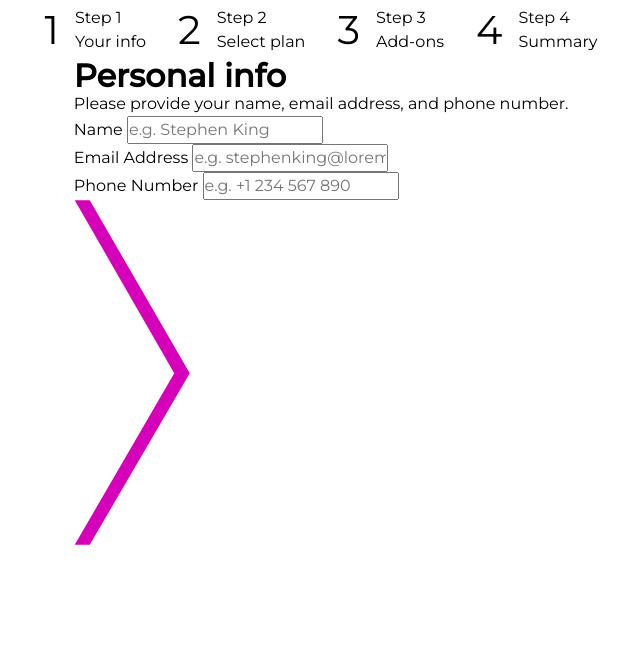
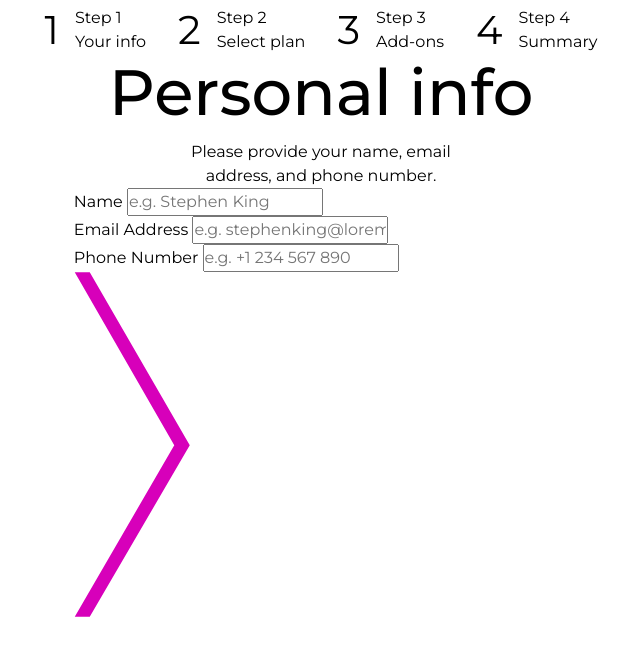
Before and after one commit to c0dehamster/multi-step-form-redesign, a SvelteKit app: page / in a window 1280 px wide. Shown: the top 656 px of the page, without its empty margins (319-959 px from the left). Built offline with nearby package versions, Linux system fonts and the light colour scheme.

Commit message:
Rough layout of the page header

```diff
--- a/src/routes/style.css
+++ b/src/routes/style.css
@@ -110,6 +110,12 @@ select {
 	--font-size-800: 3rem;
 	--font-size-900: 4rem;
 
+	--font-size-heading-responsive: clamp(
+		var(--font-size-700),
+		11vw,
+		var(--font-size-900)
+	);
+
 	--font-weight-normal: 400;
 	--font-weight-bold: 500;
 }
@@ -122,6 +128,7 @@ h1,
 h2,
 h3 {
 	line-height: 1;
+	font-weight: var(--font-weight-bold);
 }
 
 ul,
@@ -155,3 +162,22 @@ a {
 
 	font-size: var(--font-size-400);
 }
+
+/* Elements common between pages */
+
+.page__header {
+	display: grid;
+	justify-items: center;
+	gap: 1rem;
+
+	text-align: center;
+}
+
+.page__title {
+	font-size: var(--font-size-heading-responsive);
+}
+
+.page__description {
+	max-width: 75%;
+	text-wrap: balance;
+}
```
Also changed, not shown: src/routes/+page.svelte (line endings or trailing spaces).
